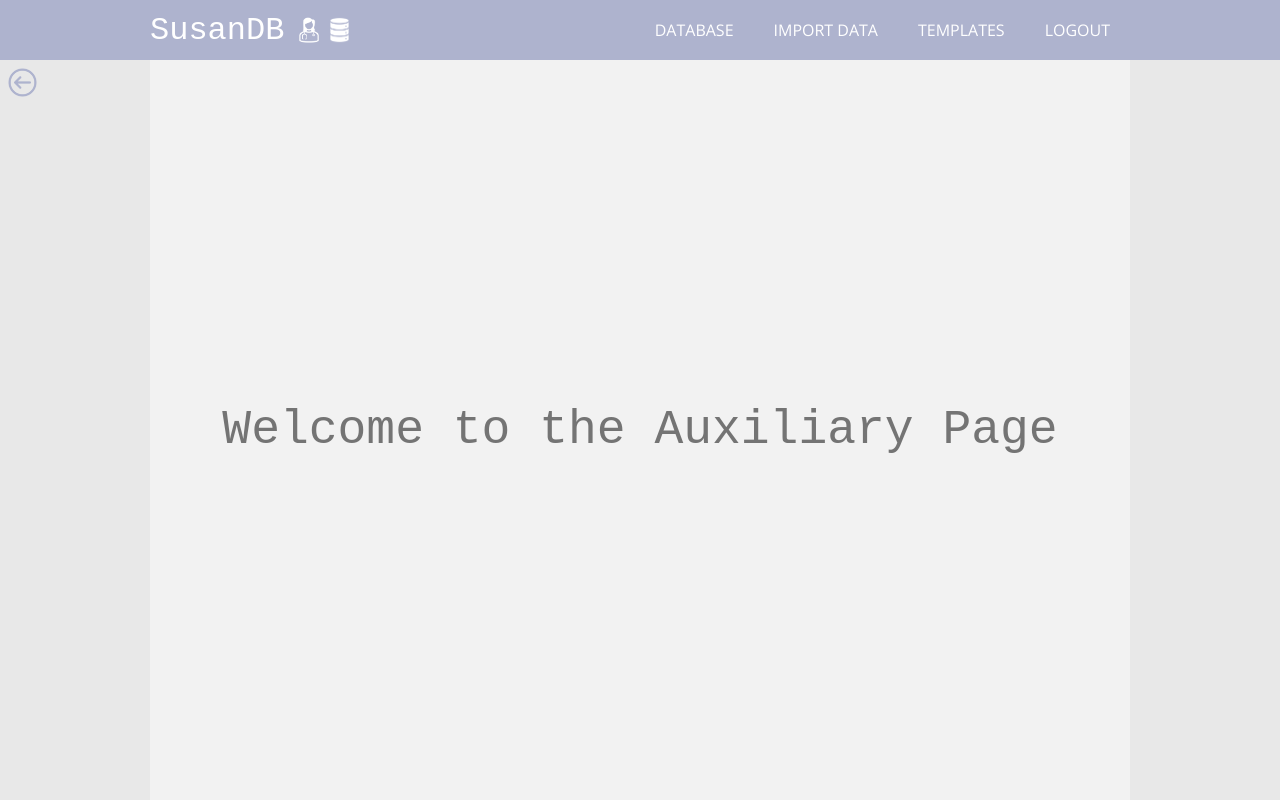
After one commit to AlyssaRSchaefer/SusanDB, a Flask app: page /layout in a window 1280 px wide. The commit adds this page. Run offline with Flask 3, Linux system fonts and the light colour scheme.

Commit message:
created template for auxiliary pages

```diff
--- a/app.py
+++ b/app.py
@@ -8,7 +8,9 @@ app.config["DATABASE"] = "students.db"
 
 @app.route('/')
 def index():
-    return render_template('database.html')
+    return render_template('auxiliary/layout.html',
+                           heading="Layout Heading",
+                           back_link="/database")
 
 @app.route('/database')
 def database():
@@ -37,6 +39,13 @@ def greet():
     data = request.json
     name = data.get('name', 'Guest')  # Default to 'Guest' if no name provided
     return jsonify(message=f"Hello, {name}!")
+
+@app.route('/layout')
+def layout():
+    # Here, you pass the dynamic variables to the template
+    return render_template('auxiliary/layout.html',
+                           heading="Welcome to the Auxiliary Page",
+                           back_link="/")  # You can change this to any page you want
 
 # Function to start Flask in a separate thread
 def start_flask():
--- a/app/pref/field_order.txt
+++ b/app/pref/field_order.txt
@@ -1,4 +1,3 @@
-name
 email
 age
 grade
--- a/static/css/style.css
+++ b/static/css/style.css
@@ -13,6 +13,9 @@
 
     /* Margin */
     --horizontal-margin: 150px;
+
+    /* Navigation Bar Height */
+    --navbar-height: 60px;
 }
 
 body {
@@ -22,7 +25,7 @@ body {
     font-family: var(--font-secondary);
 }
 
-/* COMMON ELEMENTS */
+/* SHARED COMPONENTS  */
 
 .text {
     border: none;
@@ -66,6 +69,7 @@ body {
     background-color: var(--secondary-color-highlight);
 }
 
+
 /* NAVIGATION BAR */
 .navbar {
     background-color: var(--primary-color);
@@ -77,7 +81,7 @@ body {
     display: flex;
     justify-content: space-between;
     align-items: center;
-    height: 60px;
+    height: var(--navbar-height);
 }
 
 .navbar-heading {
@@ -88,12 +92,12 @@ body {
 
 .navbar-name {
     font-family: var(--font-primary);
-    font-size: 3rem;
-    padding: 0 20px;
+    font-size: 2rem;
+    padding: 0 10px 0 0;
 }
 
 .navbar .navbar-heading img {
-    height: 40px;
+    height: 30px;
     width: auto;
 }
 
@@ -130,8 +134,40 @@ body {
   }
 
 /* MULTIPLE PAGES */
-.database, .import, .templates {
+.database, .import, .templates, .auxiliary-content {
     margin: 0 var(--horizontal-margin);
+}
+
+/* AUXILIARY PAGES */
+
+.auxiliary {
+    position: relative;
+}
+
+.auxiliary-content {
+    display: flex;
+    align-items: center;
+    justify-content: center;
+    background-color: var(--secondary-color-highlight);
+    min-height: calc(100vh - var(--navbar-height));
+}
+
+.auxiliary h1 {
+    margin: 0;
+    font-family: var(--font-primary);
+    color: var(--quarternary-color);
+    font-size: 3rem;
+    font-weight: 300;
+}
+
+.back-icon {
+    width: 35px;
+    height: auto;
+    display: block;
+    background-size: cover;
+    position: absolute;
+    top: 5px;
+    left: 5px;
 }
 
 /* DATABASE PAGE */
--- /dev/null
+++ b/templates/auxiliary.html
@@ -0,0 +1,36 @@
+<!DOCTYPE html>
+<html lang="en">
+<head>
+  <meta charset="UTF-8">
+  <meta name="viewport" content="width=device-width, initial-scale=1.0">
+  <title>SusanDB</title>
+  <link rel="stylesheet" href="static\css\style.css">
+  <link href="https://fonts.googleapis.com/css2?family=Open+Sans:wght@300&display=swap" rel="stylesheet">
+</head>
+<body>
+  <nav class="navbar">
+    <div class="navbar-elements">
+      <div class="navbar-heading">
+        <div class="navbar-name">SusanDB</div>
+        <img src="static\icons\icon-nurse.png" alt="nurse icon">
+        <img src="static\icons\icon-db.png" alt="database icon">
+      </div>
+      <ul class="navbar-links">
+        <li><a href="{{ url_for('database') }}">DATABASE</a></li>
+        <li><a href="{{ url_for('import_data') }}">IMPORT DATA</a></li>
+        <li><a href="{{ url_for('templates') }}">TEMPLATES</a></li>
+        <li><a href="#logout">LOGOUT</a></li>
+      </ul>
+    </div>
+  </nav>
+  <div class="auxiliary">
+    <a href="{{ back_link }}" class="back-button"> <!-- Dynamic back link -->
+        <img src="static/icons/icon-back.png" alt="Back" class="back-icon">
+    </a>
+    <div class="auxiliary-content">
+        <h1>{{ heading }}</h1>                  <!-- Dynamic heading -->
+        {% block content %}{% endblock %}       <!-- Dynamic content -->
+    </div>
+</div>
+</body>
+</html>
--- /dev/null
+++ b/templates/auxiliary/layout.html
@@ -0,0 +1,7 @@
+{% extends 'auxiliary.html' %}
+
+{% block title %}Layout Page{% endblock %}
+
+{% block content %}
+
+{% endblock %}
```
Also changed, not shown: static/icons/icon-back-highlight.png (added), static/icons/icon-back.png (added), templates/layout.html (added).
